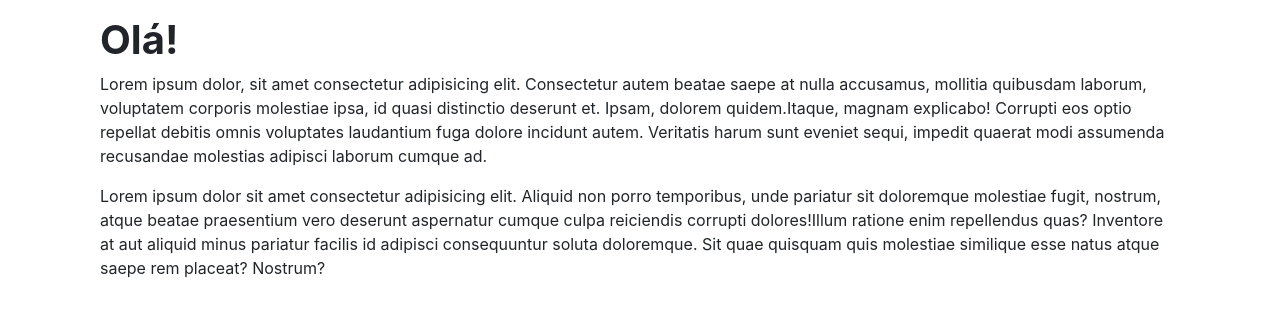
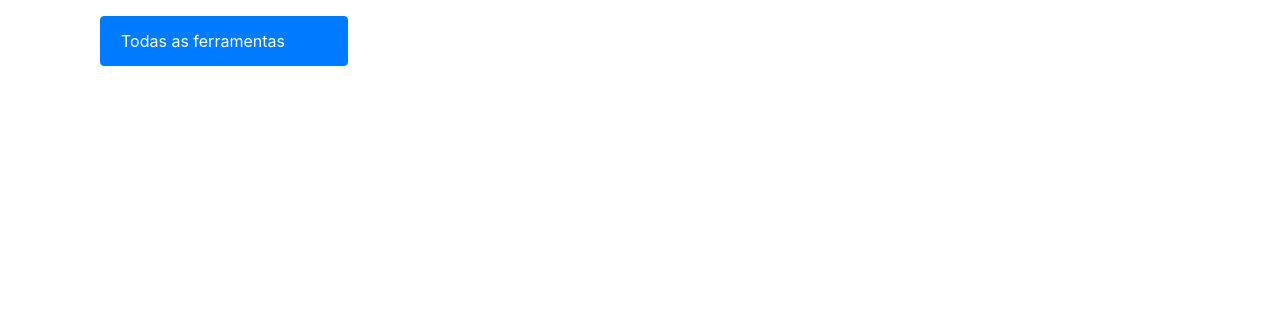
Before and after one commit to ilus1/utool, a Django app: page / in a window 1280 px wide. Shown: the part 56-373 px from the top of the page. Run offline with Django 3.2, Linux system fonts and the light colour scheme; some libraries are stand-ins or nearby versions.

Commit message:
home page changed, tool list in home

```diff
--- a/templates/account/logout.html
+++ b/templates/account/logout.html
@@ -10,4 +10,5 @@
         {% csrf_token %}
         <button class="btn btn-danger" type="submit">Sair</button>
     </form>
+
 {% endblock %}
--- a/templates/base.html
+++ b/templates/base.html
@@ -10,7 +10,7 @@
     <header>
         <nav class="navbar navbar-expand navbar-dark bg-dark mb-3">
             <div class="container">
-                <a class="navbar-brand" href="{% url 'pages:home' %}">Utool</a>
+                <a class="navbar-brand" href="{% url 'tools:list' %}">Utool</a>
                 <ul class="navbar-nav">
                     {% if user.is_authenticated %}
                     <li class="nav-item">
--- a/templates/home.html
+++ b/templates/home.html
@@ -1,23 +1,75 @@
 {% extends 'base.html' %}
+
+{% load static %}
+{% load tool_tags %}
+
+{% block title %}
+{% if category %}
+{{ category.name }}
+{% else %}
+Ferramentas
+{% endif %}
+{% endblock title %}
 
 {% block content %}
 
 <div class="container my-3">
-    <h1 class="font-weight-bold">Olá!</h1>
-    <p>
-        Lorem ipsum dolor, sit amet consectetur adipisicing elit. Consectetur autem beatae saepe at nulla accusamus,
-        mollitia quibusdam laborum, voluptatem corporis molestiae ipsa, id quasi distinctio deserunt et. Ipsam, dolorem
-        quidem.Itaque, magnam explicabo! Corrupti eos optio repellat debitis omnis voluptates laudantium fuga dolore
-        incidunt autem. Veritatis harum sunt eveniet sequi, impedit quaerat modi assumenda recusandae molestias adipisci
-        laborum cumque ad.
-    </p>
-    <p>
-        Lorem ipsum dolor sit amet consectetur adipisicing elit. Aliquid non porro temporibus, unde pariatur sit
-        doloremque molestiae fugit, nostrum, atque beatae praesentium vero deserunt aspernatur cumque culpa reiciendis
-        corrupti dolores!Illum ratione enim repellendus quas? Inventore at aut aliquid minus pariatur facilis id
-        adipisci consequuntur soluta doloremque. Sit quae quisquam quis molestiae similique esse natus atque saepe rem
-        placeat? Nostrum?
-    </p>
+    <div class="row">
+        <div class="col-lg-3">
+            <ul class="list-group mb-3 mb-lg-0">
+                <a class="text-decoration-none list-group-item list-group-item-light {% if not category %}active{% endif %}"
+                    href="{% url 'tools:list' %}">
+                    Todas as ferramentas
+                </a>
+
+                {% for cat in categories %}
+                <a class="text-decoration-none list-group-item list-group-item-light {% if category == cat %}active{% endif %}"
+                    href="{{ cat.get_absolute_url }}">
+                    {{ cat.name }}
+                </a>
+                {% endfor %}
+            </ul>
+        </div>
+        <div class="col-lg-9">
+            <div class="card-deck mb-3">
+                {% for tool in tool_list %}
+                <div class="card">
+                    <a href="{{ tool.get_absolute_url }}">
+                        {% if tool.image %}
+                        <img class="card-img-top" src="/media/{{tool.image}}" alt="">
+                        {% else %}
+                        <img class="card-img-top" src="{% static 'images/no_image.jpg' %}" alt="">
+                        {% endif %}
+                    </a>
+
+                    <div class="card-body d-flex flex-column justify-content-between">
+                        <a class="text-decoration-none text-dark" href="{{ tool.get_absolute_url }}">
+                            <h5 class="card-title">{{ tool.name }}</h5>
+                        </a>
+                        <a class="text-decoration-none text-dark" href="{{ tool.get_absolute_url }}">
+                            <p class="card-text font-weight-bold">R$ {{ tool.price }}</p>
+                        </a>
+                    </div>
+                </div>
+                {% if forloop.counter|divisibleby:"3" and not forloop.last %}
+            </div>
+            <div class="card-deck mb-3">
+                {% endif %}
+                {% endfor %}
+
+                {% if tool_list|length|remainder == 2 %}
+                <div class="card border-0"></div>
+                {% elif tool_list|length|remainder == 1 %}
+                <div class="card border-0"></div>
+                <div class="card border-0"></div>
+                {% endif %}
+            </div>
+
+            {% if is_paginated %}
+            {% include "pagination.html" with page=page_obj %}
+            {% endif %}
+        </div>
+    </div>
 </div>
 
 {% endblock content %}
```
Also changed, not shown: media/tools/2021/04/13/chaves-combinadas.png (added), media/tools/2021/04/13/furadeira-parafusadeira.png (added), 1 other file.
